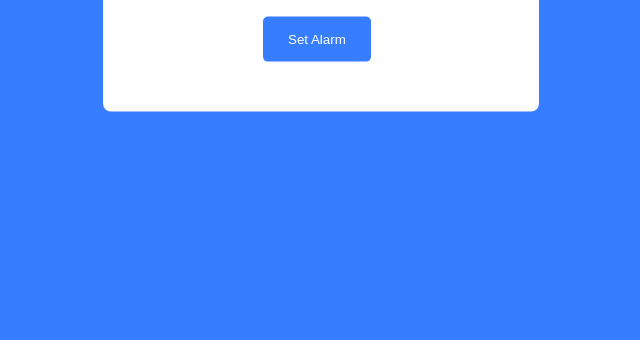
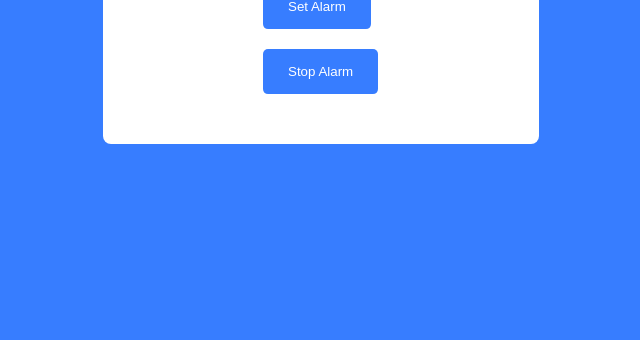
Before and after one commit to GhulamAbbasZaidi/AlarmClock, a plain HTML site: page index.html in a window 1280 px wide. Shown: the part 460-800 px from the top of the page, without its empty margins (319-959 px from the left). Drawn offline with Linux system fonts and the light colour scheme.

Commit message:
js code modified alarm saved to local storage and then compare local storage saved time to current time to trigger alarm

```diff
--- a/index.html
+++ b/index.html
@@ -28,6 +28,8 @@
           />
         </div>
         <button class="set" onclick="setAlarmTime()">Set Alarm</button>
+        <button class="set" onclick="stopAlarm()">Stop Alarm</button>
+
         <div class="active" id="alarmList"></div>
       </div>
     </div>
--- a/script.js
+++ b/script.js
@@ -90,3 +90,17 @@ function checkAndTriggerAlarm() {
     }
   });
 }
+function stopAlarm() {
+  const now = new Date();
+  const currentHours = Zero(now.getHours());
+  const currentMinutes = Zero(now.getMinutes());
+
+  let existingAlarms = JSON.parse(localStorage.getItem("alarms")) || [];
+
+  existingAlarms = existingAlarms.filter((alarm) => {
+    return !(currentHours === alarm.hours && currentMinutes === alarm.minutes);
+  });
+  localStorage.setItem("alarms", JSON.stringify(existingAlarms));
+  AlarmSound.pause();
+  AlarmSound.currentTime = 0;
+}
```
